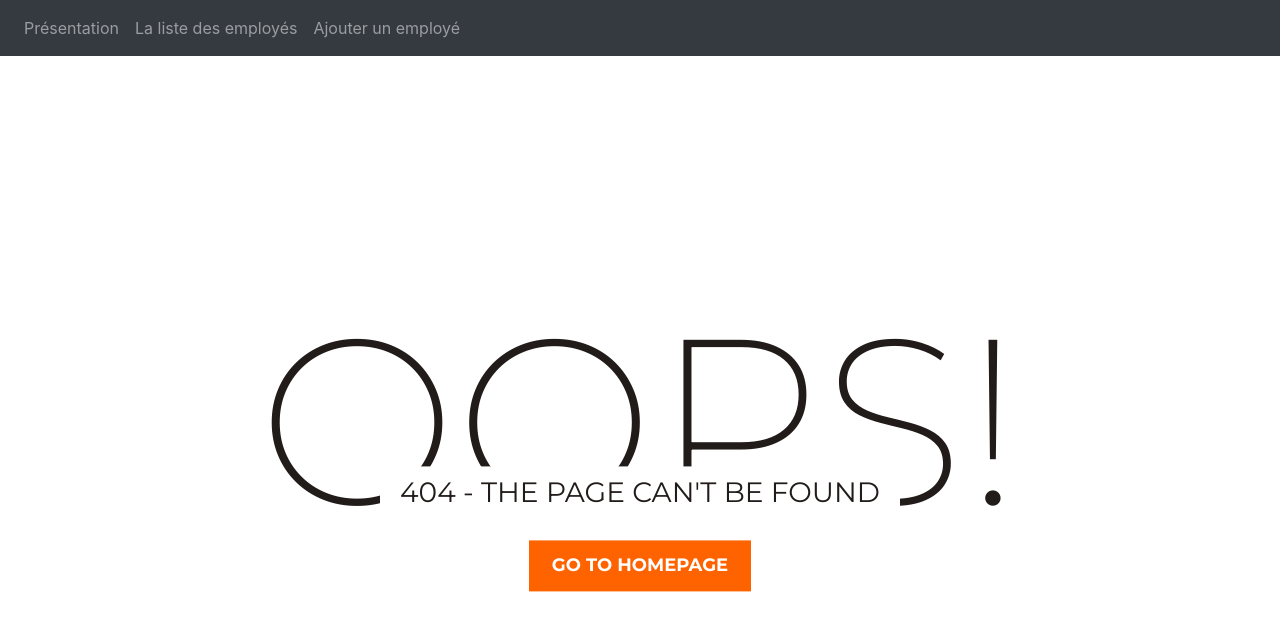
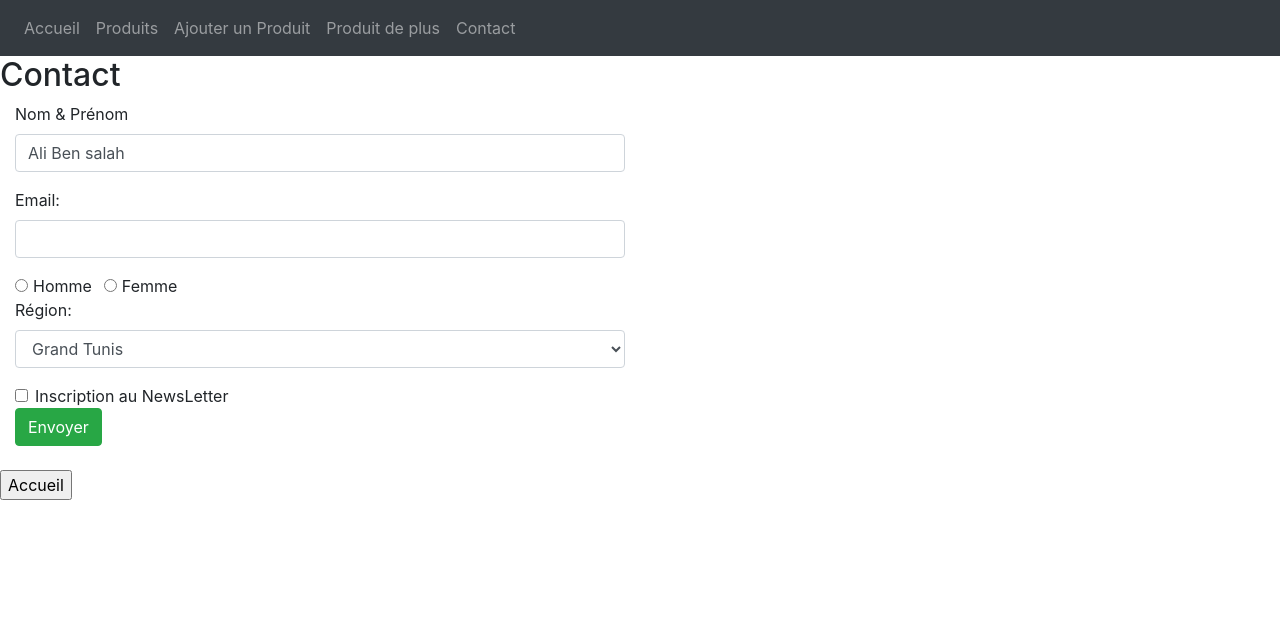
Before and after one commit to Laabidi-Wafa/TP-Routage, an Angular app: page /contact in a window 1280 px wide. Before the commit this address had no page. Shown: the top 630 px of the page. Built offline with nearby package versions, Linux system fonts and the light colour scheme.

Commit message:
application tp6

```diff
--- a/src/app/app.component.html
+++ b/src/app/app.component.html
@@ -1,4 +1,4 @@
-<app-my-menu></app-my-menu>
+<!--<app-my-menu></app-my-menu>-->
 
-<!--<app-menu></app-menu>-->
+<app-menu></app-menu>
 <router-outlet></router-outlet>
--- a/src/app/application/contact/contact.component.html
+++ b/src/app/application/contact/contact.component.html
@@ -1 +1,53 @@
-<button (click)="onAccueil()" class="btn btn-success btn-sm">Accueil</button>
+<h2>Contact</h2>
+<div class="col-sm-6 col-sm-offset-2">
+  <form [formGroup]="contactForm">
+    <div class="form-group" (ngSubmit)="onContacter()">
+      <label for="nom"> Nom & Prénom </label>
+      <input type="text" id="nom" class="form-control" formControlName="nom" />
+    </div>
+
+    <div class="form-group">
+      <label for="email"> Email: </label>
+      <input type="email" id="email" class="form-control" />
+    </div>
+    <div class="form-check-inline">
+      <label class="form-check-label">
+        <input
+          type="radio"
+          class="form-check-input"
+          name="genre"
+          value="Homme"
+        />Homme
+      </label>
+    </div>
+    <div class="form-check-inline">
+      <label class="form-check-label">
+        <input
+          type="radio"
+          class="form-check-input"
+          name="genre"
+          value="Femme"
+        />Femme
+      </label>
+    </div>
+    <div class="form-group">
+      <label for="sel"> Région: </label>
+      <select id="sel" class="form-control">
+        <option>Grand Tunis</option>
+        <option>Autre</option>
+      </select>
+    </div>
+    <div class="form-check">
+      <label class="form-check-label">
+        <input
+          type="checkbox"
+          class="form-check-input"
+          value="News"
+        />Inscription au NewsLetter
+      </label>
+    </div>
+    <button class="btn btn-success">Envoyer</button>
+  </form>
+</div>
+<br />
+<input type="button" (click)="onAccueil()" value="Accueil" />
--- a/src/app/application/contact/contact.component.ts
+++ b/src/app/application/contact/contact.component.ts
@@ -1,6 +1,7 @@
 import { Component, OnInit } from '@angular/core';
 import { Router } from '@angular/router';
 import { ProduitsService } from '../produits.service';
+import { FormGroup, FormBuilder, Validators } from '@angular/forms';
 @Component({
   selector: 'app-contact',
   templateUrl: './contact.component.html',
@@ -9,11 +10,51 @@ import { ProduitsService } from '../produits.service';
 export class ContactComponent implements OnInit {
   constructor(
     private router: Router,
-    private ProduitsService: ProduitsService
+    private ProduitsService: ProduitsService,
+    private formBuilder: FormBuilder
   ) {}
+
+  contactForm: FormGroup;
+  /* accesseur nom */
+  /*
+  public get nom() {
+    return this.contactForm.get('nom');
+  }*/
+  /*
+  public get email() {
+    return this.contactForm.get('email');
+  }
+  public get genre() {
+    return this.contactForm.get('genre');
+  }
+  public get region() {
+    return this.contactForm.get('region');
+  }
+  public get newsLetter() {
+    return this.contactForm.get('newsLetter');
+  }*/
+
   onAccueil() {
     this.router.navigate(['/accueil']);
   }
 
-  ngOnInit(): void {}
+  ngOnInit() {
+    this.contactForm = this.formBuilder.group({
+      nom: ['Ali Ben salah', [Validators.required, Validators.minLength(8)]],
+      email: ['ali@gmail.com', [Validators.required]],
+      genre: ['Homme', [Validators.required]],
+      region: ['Autre'],
+      newsLetter: [true],
+    });
+  }
+
+  onContacter() {
+    /*
+    console.log(this.contactForm.value);*/
+    console.log(this.contactForm.value['nom']);
+    console.log(this.contactForm.value['email']);
+    console.log(this.contactForm.value['genre']);
+    console.log(this.contactForm.value['region']);
+    console.log(this.contactForm.value['newsLetter']);
+  }
 }
--- a/src/app/application/plus-produit/plus-produit.component.ts
+++ b/src/app/application/plus-produit/plus-produit.component.ts
@@ -35,15 +35,15 @@ export class PlusProduitComponent implements OnInit {
     this.submitted = true;
 
     const ajout = this.ProduitsService.addProduit(
-      this.productForm.value['id'],
-      this.productForm.value['libelle']
+      this.productForm.get('id').value,
+      this.productForm.get('libelle').value
     );
     if (ajout)
       (this.message =
-        'Votre nouveau produit:' + this.productForm.value['libelle']),
+        'Votre nouveau produit:' + this.productForm.get('libelle').value),
         +' a bien été ajouté';
     else
-      (this.message = "Le produit d'id " + this.productForm.value['id']),
+      (this.message = "Le produit d'id " + this.productForm.get('id').value),
         +' existe déjà !';
   }
   ngOnInit() {
--- a/src/app/exercice1/ajout-employe/ajout-employe.component.ts
+++ b/src/app/exercice1/ajout-employe/ajout-employe.component.ts
@@ -12,7 +12,7 @@ export class AjoutEmployeComponent implements OnInit {
   lesEmployes: Employe[];
   lesFonctions: string[];
   nom: string = 'Mounir Ben Salah';
-  matricule: number;
+  matricule: number = 123456;
   fonction: string = 'Ingenieur';
   expert: boolean = true;
   submitted: boolean = false;
```
Also changed, not shown: src/app/app-routing.module.ts (+4 -4 lines).
